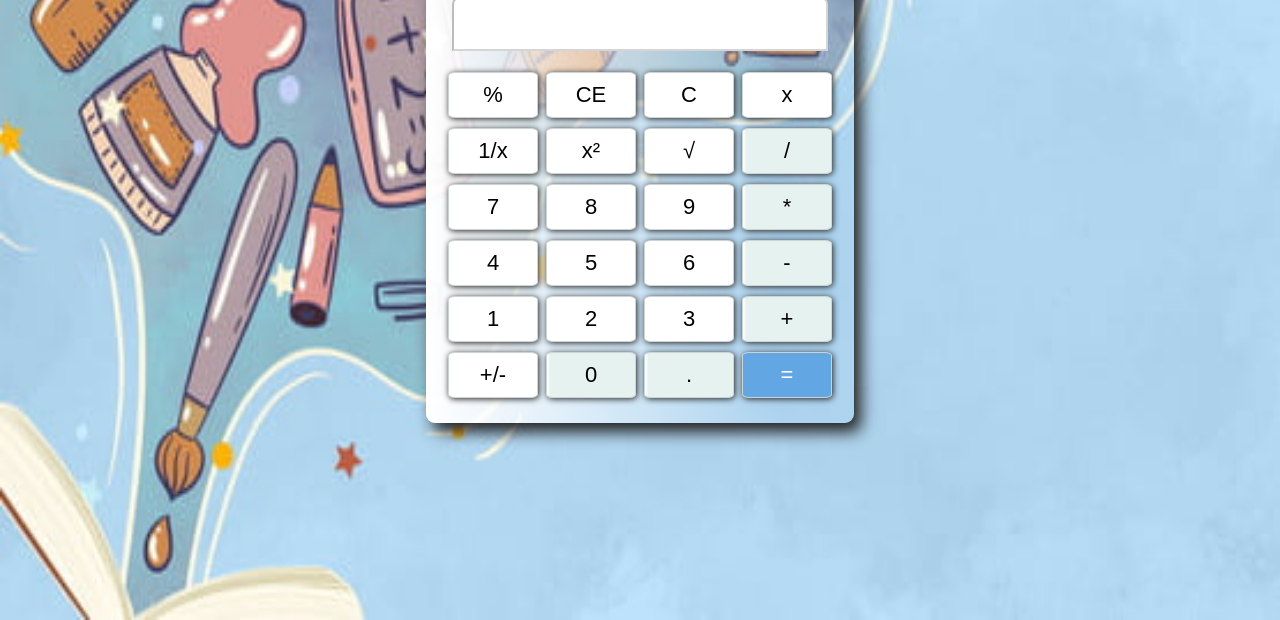
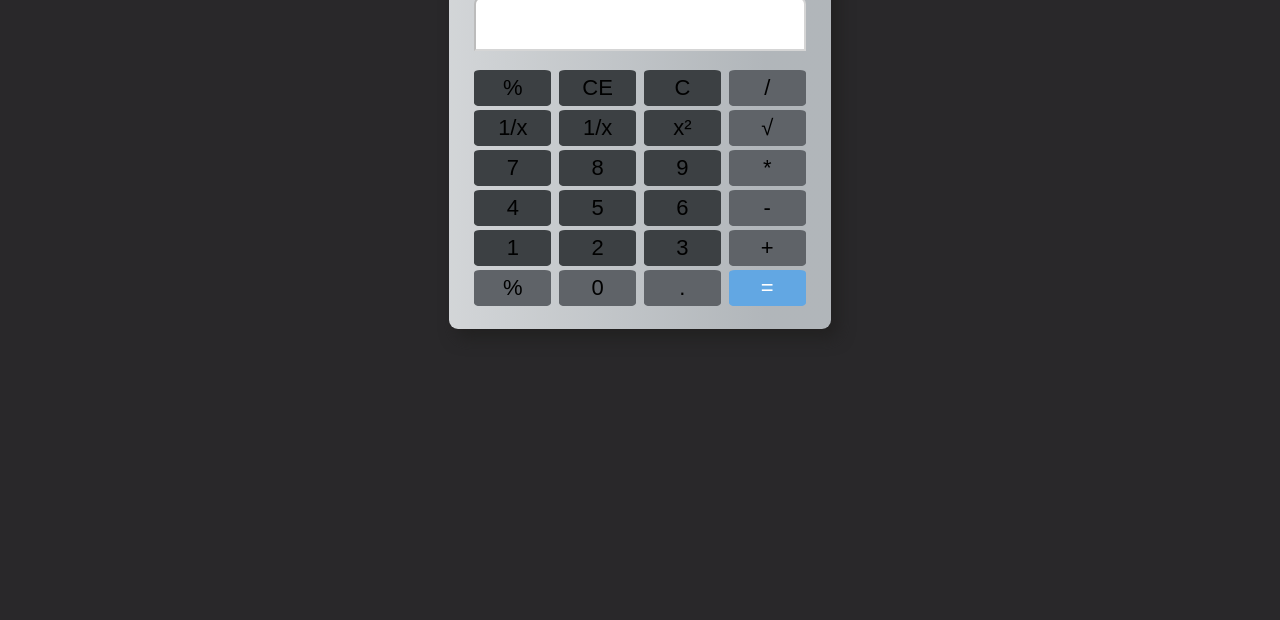
Before and after one commit to snehaltawade/Javascript-Calculator, a plain HTML site: page index.html in a window 1280 px wide. Shown: the part 180-800 px from the top of the page. Drawn offline with Linux system fonts and the light colour scheme.

Commit message:
calculator UI  updated

```diff
--- a/index.html
+++ b/index.html
@@ -9,47 +9,54 @@
 </head>
 <body>
     <div>
-        <div class="title">Standard Calculator</div>
+
         <div class="calculator">
+            <div class="title">Standard Calculator</div>
+            <!-- <input type="text" class="display" id="displayexp" disabled></input> -->
             <input type="text" class="display" id="display" disabled></input>
-            <div class="keys">
-                <div class="row">
-                    <button value="7" onclick="display('%')">%</button>
-                    <button value="ce"  onclick="clearfun()">CE</button>
-                    <button value="c" class="clear" onclick="clearfun()">C</button>
-                    <button value="x" onclick="clearLast()">x</button>
+            <table class="keys">
+                <tr class="row">
+                 <td>   <button value="7" onclick="display('%')">%</button></td>
+                 <td> <button value="ce"  onclick="clearfun()">CE</button></td>
+                 <td>  <button value="c" class="clear" onclick="clearfun()">C</button></td>
+                 <td> <button value="/" class="operator"  onclick="display('/')">/</button></td>
+                 </tr>
+                 <tr class="row">
+                    <td> <button value="1/x"  onclick="fraction()">1/x</button></td>
+                    <td> <button value="1/x"  onclick="fraction()">1/x</button></td>
+                    <td> <button value="x2"  onclick="power()">x&#178;</button></td>
+                    <td> <button value="2rootx" class="operator"  onclick="display(2)">&#8730;</button></td>
+
+                </tr>
+
+                <tr class="row">
+                   <td> <button value="7" onclick="display('7')">7</button></td>
+                   <td> <button value="8"  onclick="display(8)">8</button></td>
+                   <td> <button value="9"  onclick="display(9)">9</button></td>
+                   <td> <button value="*" class="operator"  onclick="display('*')">*</button></td>
+                </tr>
+
+                <tr class="row">
+                   <td> <button value="7" onclick="display('4')">4</button></td>
+                   <td> <button value="6"  onclick="display(5)">5</button></td>
+                   <td> <button value="5"  onclick="display(6)">6</button></td>
+                   <td> <button value="-" class="operator"  onclick="display('-')">-</button></td>
+                </tr>
+
+                <tr class="row">
+                    <td> <button value="7" onclick="display('1')">1</button></td>
+                    <td> <button value="6"  onclick="display(2)">2</button></td>
+                    <td> <button value="5"  onclick="display(3)">3</button></td>
+                    <td> <button value="+" class="operator"  onclick="display('+')">+</button></td>
                 </div>
-                <div class="row">
-                    <button value="1/x"  onclick="fraction()">1/x</button>
-                    <button value="x2"  onclick="power()">x&#178;</button>
-                    <button value="2rootx"  onclick="display(2)">&#8730;</button>
-                    <button value="/" class="operator"  onclick="display('/')">/</button>
-                </div>
-                <div class="row">
-                    <button value="7" onclick="display('7')">7</button>
-                    <button value="8"  onclick="display(8)">8</button>
-                    <button value="9"  onclick="display(9)">9</button>
-                    <button value="*" class="operator"  onclick="display('*')">*</button>
-                </div>
-                <div class="row">
-                    <button value="7" onclick="display('4')">4</button>
-                    <button value="6"  onclick="display(5)">5</button>
-                    <button value="5"  onclick="display(6)">6</button>
-                    <button value="-" class="operator"  onclick="display('-')">-</button>
-                </div>
-                <div class="row">
-                    <button value="7" onclick="display('1')">1</button>
-                    <button value="6"  onclick="display(2)">2</button>
-                    <button value="5"  onclick="display(3)">3</button>
-                    <button value="+" class="operator"  onclick="display('+')">+</button>
-                </div>
-                <div class="row">
-                    <button value="c" class="clear" onclick="append()">+/-</button>
-                    <button value="0" class="operator"  onclick="display(0)">0</button>
-                    <button value="/" class="operator"  onclick="display('.')">.</button>
-                    <button value="=" id="equals" onclick="compute()">=</button>
-                </div>
-            </div>
+                <tr class="row">
+                   <td><button value="%" class="operator" onclick="display('%')">%</button></td>
+                   <td><button value="0" class="operator"  onclick="display(0)">0</button></td>
+                   <td><button value="/" class="operator"  onclick="display('.')">.</button></td>
+                   <td><button value="=" id="equals" onclick="compute()">=</button></td>
+                </tr>
+
+            </table>
         </div>
     </div>
    <script src="javascript.js"></script>
--- a/style.css
+++ b/style.css
@@ -3,28 +3,28 @@ html, body {
     margin: 0;
     padding: 0;
 
+
 }
 body{
-    background: #ebebeb;
-    background-image: url('./assets/calc.jpg');
-    background-repeat: no-repeat;
-    background-size: 100vw 100vh;
+    background-color: #29282a;
+    /* background-image: url('./assets/calc.jpg'); */
+    /* background-repeat: no-repeat; */
+    /* background-size: 100vw 100vh; */
     height: 100vh;
 }
 .title{
     text-align: center;
-    color: white;
+    color: #29282a;
     font-family: 'fangsong';
     font-weight: bolder;
     font-size: xx-large;
     padding-top: 5%;
     padding: 20px;
-    background-color: #62a7e3;
 }
 
 
 .calculator{
-    background: linear-gradient(90deg, rgba(255,255,255,1) 0%, #9ed2ff18 83%);
+    background: linear-gradient(90deg, rgba(255,255,255,1) -110%, #9ed2ff18 83%);
     margin: auto;
     border-radius: 5%;
     border-radius: 9px;
@@ -39,6 +39,7 @@ body{
     position: relative;
     padding: 8px;
     box-shadow: 7px 9px 16px rgb(34, 33, 33);
+    background-color: #b3b3b3;
 }
 @media only screen and (min-width: 600px) {
     .calculator{
@@ -73,28 +74,33 @@ button{
     color:black;;
     border-radius: 8%;
     font-weight: bold;
-    border: hsl(190, 7%, 82%) 1px solid;
+    /* border: hsl(190, 7%, 82%) 1px solid; */
     background-color: white ;
-    box-shadow: 1px 1px 6px rgb(34 33 33);
+    /* box-shadow: 1px 1px 6px rgb(34 33 33); */
     margin: 0px 2px;
     font-size: 22px;
     font-weight: 300;
-    min-width: 90px;
-    padding: 9px 0;
+    /* min-width: 90px; */
+    /* padding: 9px 0; */
+    width: 4.8rem;
+    box-sizing: border-box;
+    line-height: 34px;
+    border: none;
+    background-color: #3c4043;
 }
-@media only screen and (max-width: 400px) {
+/* @media only screen and (max-width: 400px) {
     button{
-        width: 4.8rem;
-        min-width: 86px;
+
     }
  }
-button:hover{
-    cursor: pointer;
+button:hover{ */
+    /* cursor: pointer;
 
-}
+} */
 .operator{
-    background-color: #d8e3ee;
-    background: linear-gradient(90deg, rgba(255,255,255,1) 0%, rgba(229,242,240,1) 4%);
+    /* background-color: #d8e3ee;
+    background: linear-gradient(90deg, rgba(255,255,255,1) 0%, rgba(229,242,240,1) 4%); */
+    background-color: #5f6368;
 }
 #equals{
     background-color: #62a7e3;
```
